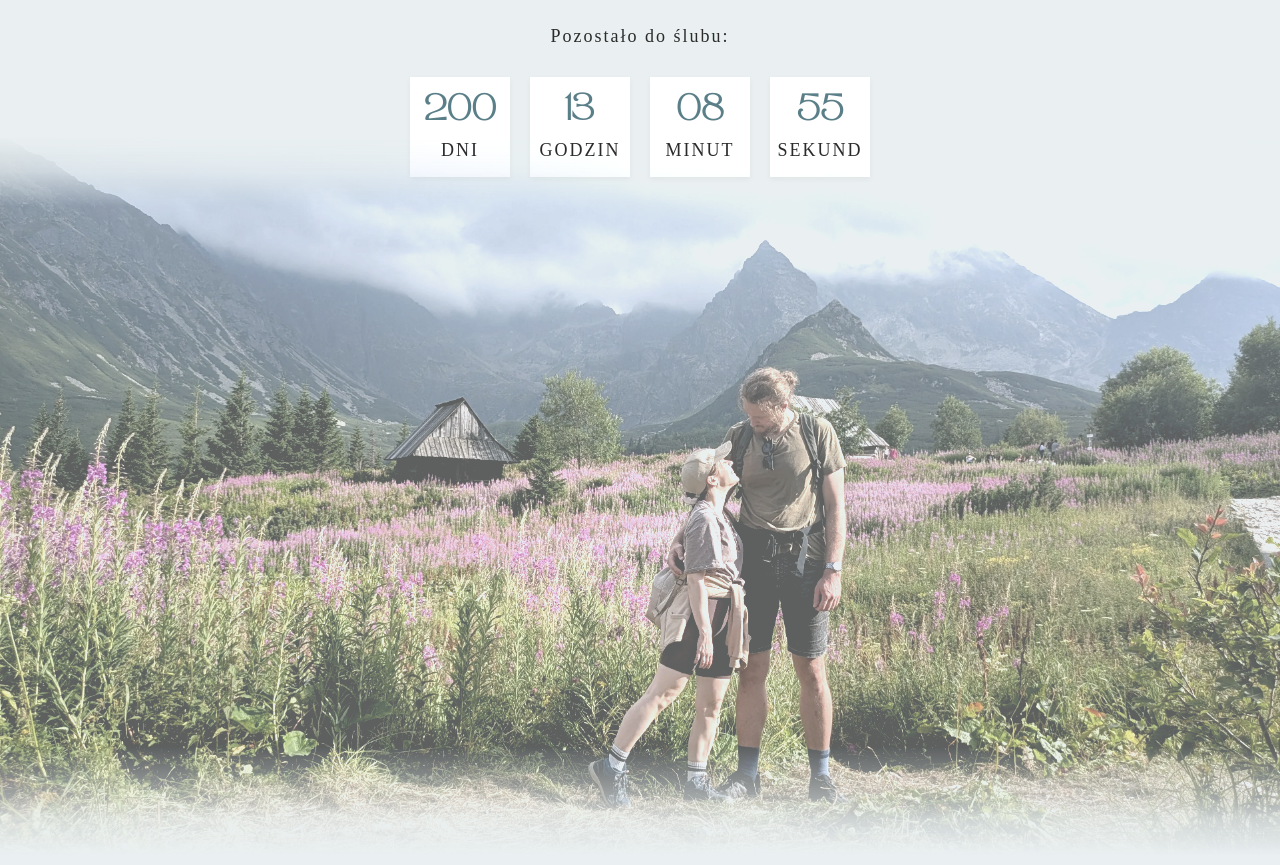
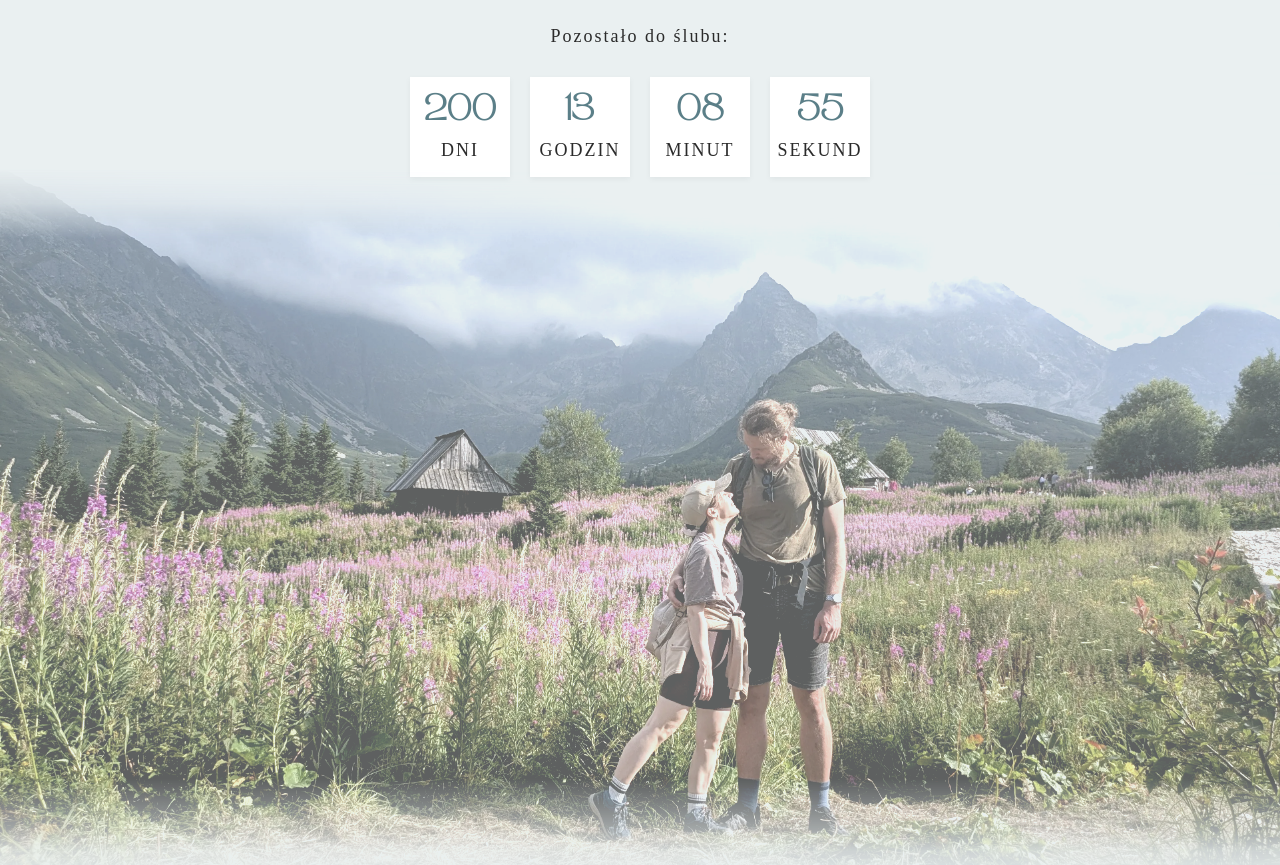
Before and after one commit to salomeaaleksandra/salomeaitomasz, a plain HTML site: page index.html in a window 1280 px wide. Shown: the part 680-1545 px from the top of the page. Drawn offline with nearby package versions, Linux system fonts and the light colour scheme; a web font is replaced by a local one.

Commit message:
New photos positions

```diff
--- a/style.css
+++ b/style.css
@@ -496,7 +496,7 @@ html {
   display: flex;
   justify-content: center;
   margin: 4rem 0;
-  margin-top: -7rem;
+  margin-top: clamp(-5rem, -7vw, -7rem);
 }
 
 .inserted-photo img {
```
